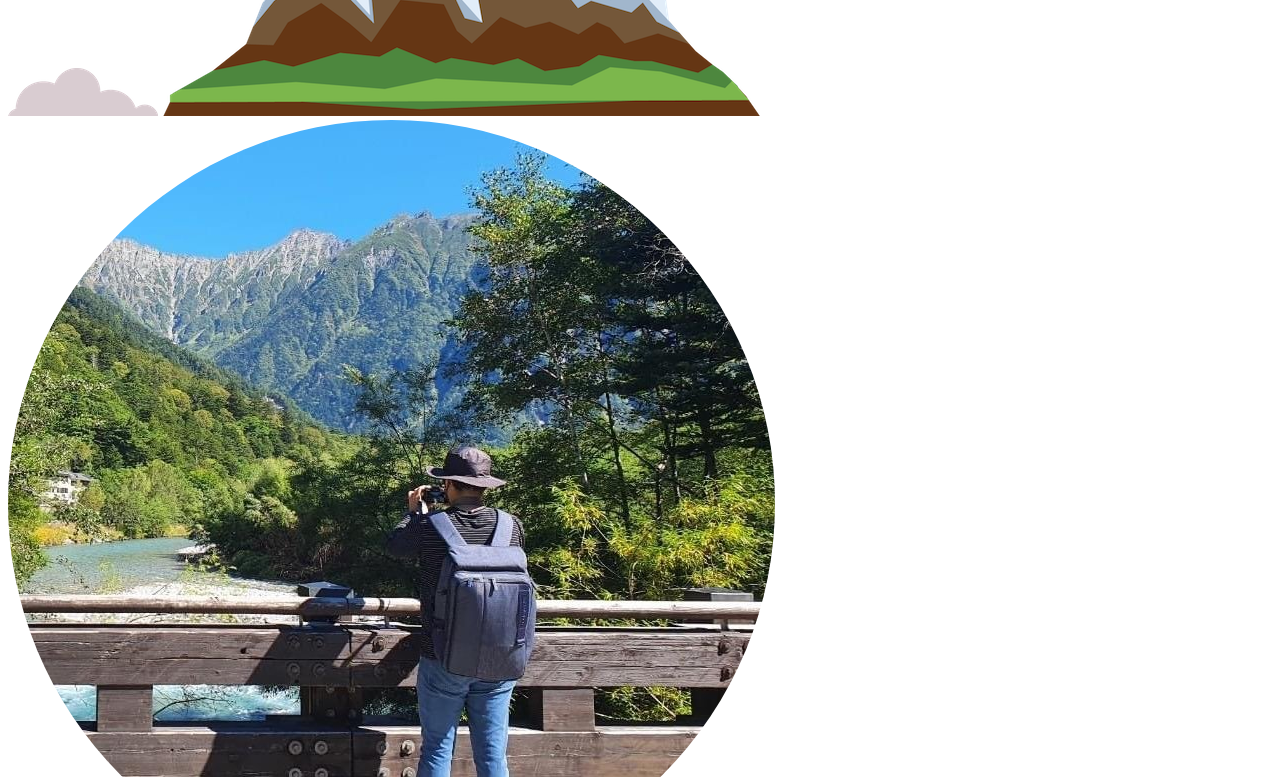
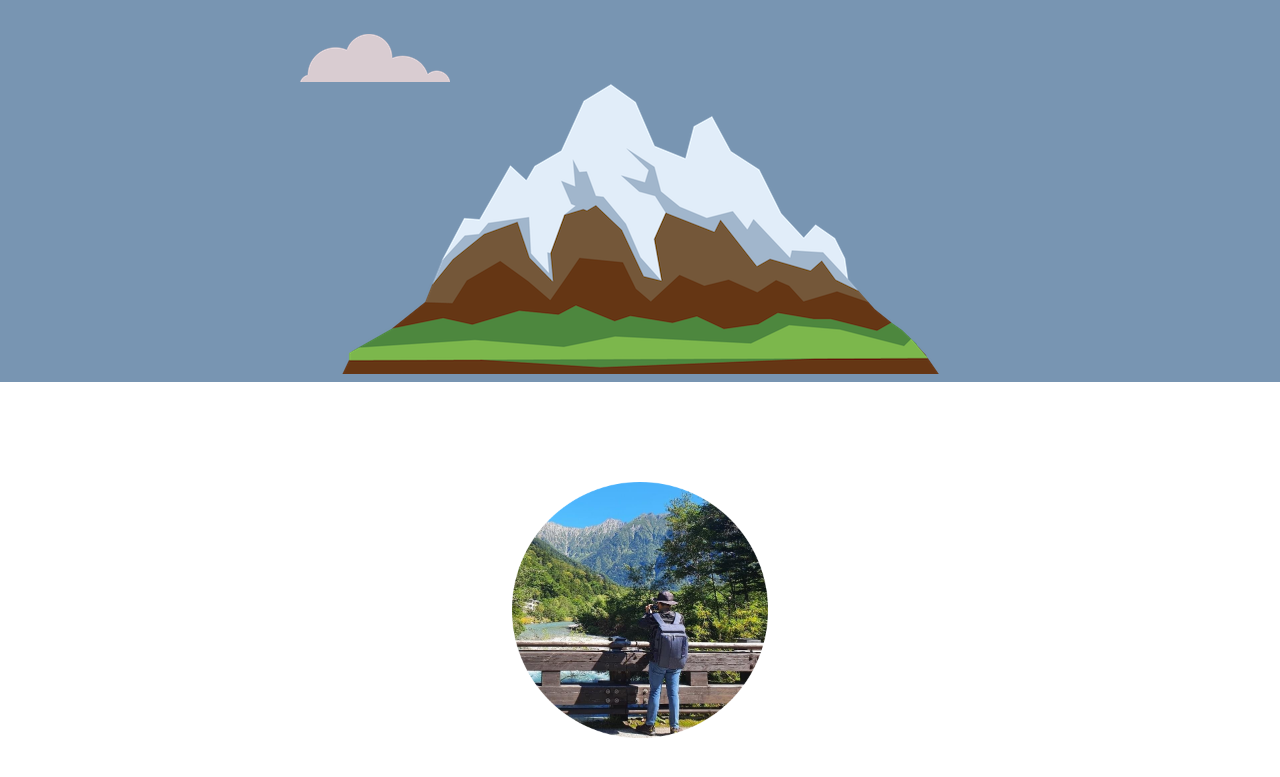
Before and after one commit to oakabc/css_my_site, a plain HTML site: page index.html in a window 1280 px wide. Shown: the part 428-1205 px from the top of the page. Drawn offline with Linux system fonts and the light colour scheme; the site is published under a folder, as on GitHub Pages, so addresses that start at the root find nothing.

Commit message:
Test Remove /

```diff
--- a/index.html
+++ b/index.html
@@ -3,8 +3,8 @@
   <head>
     <meta charset="utf-8">
     <title>I'm Chanakarn Kingkaew</title>
-    <link rel="icon" href="/faviconcopy.ico">
-    <link rel="stylesheet" href="/css/styles.css">
+    <link rel="icon" href="faviconcopy.ico">
+    <link rel="stylesheet" href="css/styles.css">
     <link rel="preconnect" href="https://fonts.gstatic.com" crossorigin>
     <link href="https://fonts.googleapis.com/css2?family=Mitr&display=swap" rel="stylesheet">
 
```
